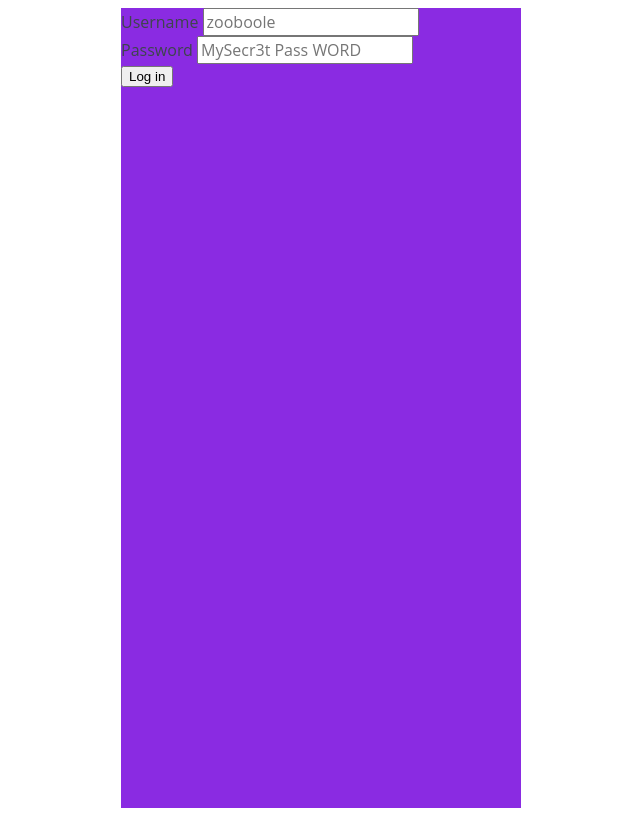
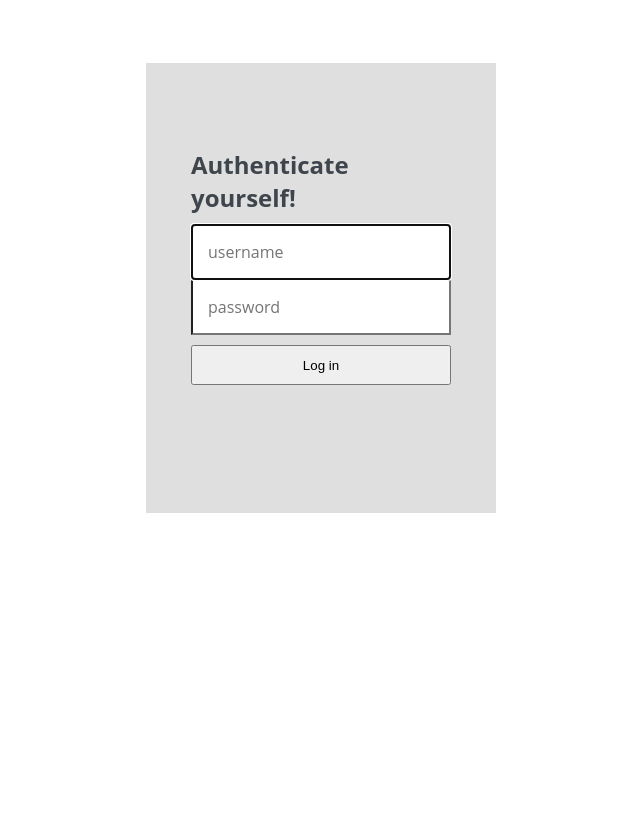
Before and after one commit to m0shiurX/PMS, a PHP site: page /theprojectfolder/login.php in a window 1280 px wide. Shown: the whole page, without its empty margins (319-959 px from the left). After the commit the page ends 513 px from the top, so only its background shows below. Run offline with PHP 8.4, Linux system fonts and the light colour scheme.

Commit message:
login page redesigned and furniished

```diff
--- a/component/css/style.css
+++ b/component/css/style.css
@@ -731,9 +731,46 @@ Sidebar
 
 
 .admin-box{
-  width: 400px;
-  height: 800px;
-  background-color: blueviolet;
+    width: 350px;
+    height: 450px;
+    margin: 5% auto;
+    padding: 50px 30px;
+    background-color: rgba(169, 169, 169, 0.37);
+}
+
+.form-signin {
+  max-width: 330px;
+  padding: 15px;
   margin: 0 auto;
-  padding: 50 30;
 }
+.form-signin .form-signin-heading,
+.form-signin .checkbox .btn{
+  margin-bottom: 10px;
+}
+.form-signin .form-control {
+  position: relative;
+  height: auto;
+  -webkit-box-sizing: border-box;
+     -moz-box-sizing: border-box;
+          box-sizing: border-box;
+  padding: 15px;
+  font-size: 16px;
+  width:100%;
+}
+.form-signin .form-control:focus {
+  z-index: 2;
+}
+.form-signin input[type="text"] {
+  margin-bottom: -1px;
+  border-bottom-right-radius: 0;
+  border-bottom-left-radius: 0;
+}
+.form-signin input[type="password"] {
+  margin-bottom: 10px;
+  border-top-left-radius: 0;
+  border-top-right-radius: 0;
+}
+.form-signin button {
+  width:100%;
+  height:40px;
+}
--- a/includes/header.php
+++ b/includes/header.php
@@ -113,9 +113,9 @@
 					<a href="#0">Users</a>
 
 					<ul>
-						<li><a href="#0">All Users</a></li>
-						<li><a href="#0">Edit User</a></li>
-						<li><a href="#0">Add User</a></li>
+						<li><a href="all_user.php">All Users</a></li>
+						<li><a href="edit_user.php">Edit User</a></li>
+						<li><a href="add_user.php">Add User</a></li>
 					</ul>
 				</li>
 			</ul>
--- a/login.php
+++ b/login.php
@@ -26,19 +26,12 @@
 		</div>
 	<?php session::destroy('error'); endif ?>
 
-	<form action="approve.php" method="post">
-		<div>
-			<label for="username">Username</label>
-			<input type="text" name="username" id="username" placeholder="zooboole">
-		</div>
-		<div>
-			<label for="password">Password</label>
-			<input type="password" name="password" id="password" placeholder="MySecr3t Pass WORD">
-		</div>
-		<div class="activate">
-			<button type="submit" class="btn btn-1 btn-1a">Log in</button>
-		</div>
-	</form>
+	  <form action="approve.php" method="post"  class="form-signin">
+	  		<h2 class="form-signin-heading">Authenticate yourself!</h2>
+	  			<input type="text" name="username" id="username" class="form-control" placeholder="username" required autofocus>
+	  			<input type="password" name="password" id="password" class="form-control" placeholder="password" required>
+	  			<button type="submit" class="btn">Log in</button>
+	  </form>
 </div>
 <?php include 'includes/footer.php'; ?>
 </body>
```
